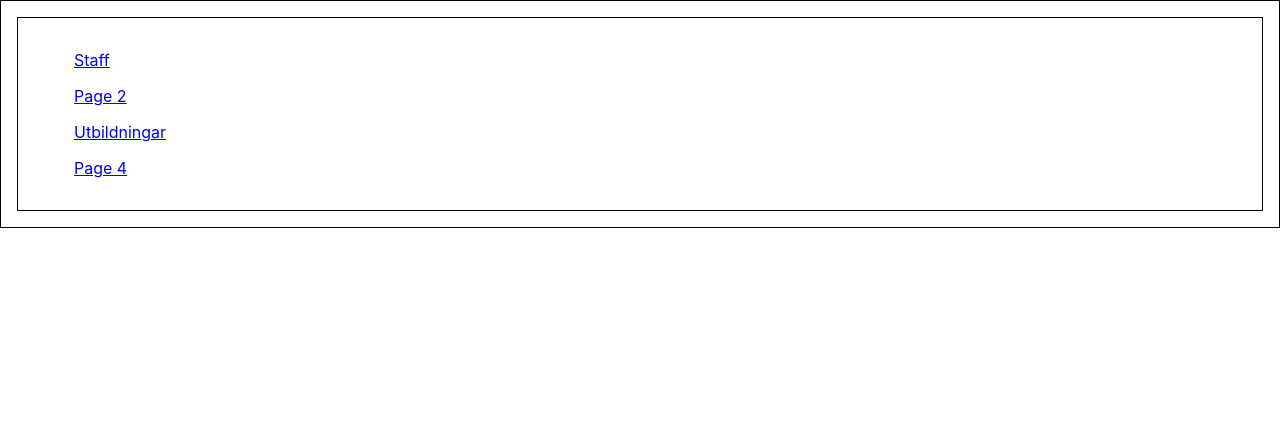
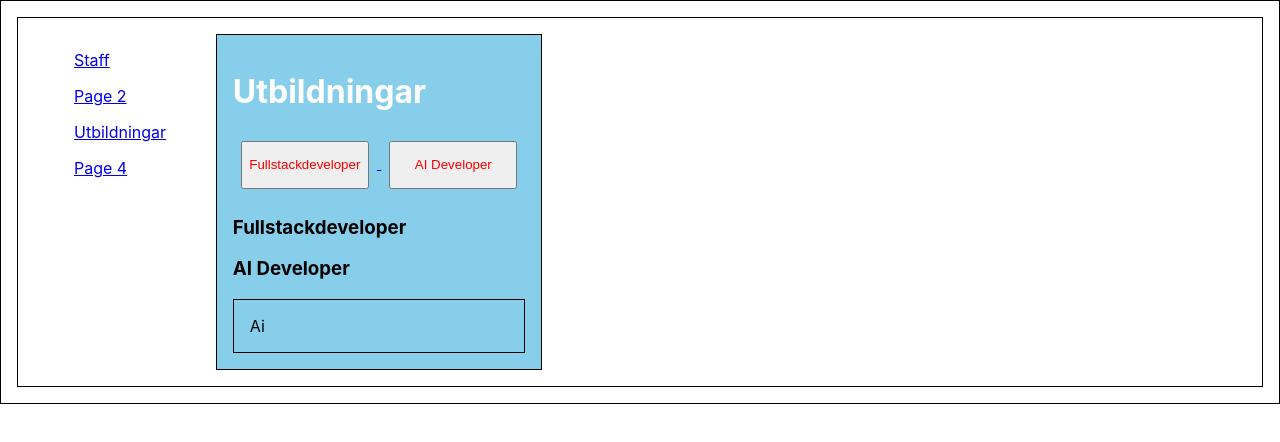
Before and after one commit to justdReas/grupp-projekt, a React (Create React App) app: page /page3/AiDeveloper in a window 1280 px wide. Shown: the top 442 px of the page. Built offline with nearby package versions, Linux system fonts and the light colour scheme.

Commit message:
Server  / Router

```diff
--- a/src/App.js
+++ b/src/App.js
@@ -7,6 +7,7 @@ import Page2 from "./componenets/Page2";
 import Page3 from "./componenets/Page3";
 import Page4 from "./componenets/Page4";
 import Fullstackdeveloper from "./componenets/Utbildningar/Fullstackdeveloper";
+import Ai from "./componenets/Utbildningar/Ai";
 
 function App() {
   return (
@@ -17,6 +18,7 @@ function App() {
         <Route path="/page2" element={<Page2 />} />
         <Route path="/page3" element={<Page3 />}>
           <Route path="Fullstackdeveloper" element={<Fullstackdeveloper />} />
+          <Route path="AiDeveloper" element={<Ai />} />
         </Route>
         <Route path="/page4" element={<Page4 />} />
       </Routes>
--- a/src/componenets/Page3.js
+++ b/src/componenets/Page3.js
@@ -7,14 +7,12 @@ function Page3() {
     <div style={{backgroundColor: "skyblue"}} >
       <h1 style={{color:"white"}}
       >Utbildningar</h1>
-      <NavLink to="Fullstackdeveloper"> test
-      <button style={{color:"Red"}}>
-
-        Fullstackdeveloper</button>
-        </NavLink>
+      <NavLink to="Fullstackdeveloper">
+      <button style={{color:"Red"}}> Fullstackdeveloper</button> </NavLink>
+      <NavLink to="AI Developer"> <button style={{color:"Red"}}>AI Developer</button></NavLink>
 
       <h3>Fullstackdeveloper </h3>
-      <h3>Frontend</h3>
+      <h3>AI Developer</h3>
       <Outlet></Outlet>
     </div>
   );
--- /dev/null
+++ b/src/componenets/Utbildningar/Ai.js
@@ -0,0 +1,10 @@
+import React from 'react'
+
+
+function Ai() {
+  return (
+    <div>Ai</div>
+  )
+}
+
+export default Ai
```
Also changed, not shown: src/componenets/Utbildningar/server/api.js (added, +17 -0 lines), src/componenets/Utbildningar/server/routes.js (added, +32 -0 lines), 1 other file (tests, documents, lock files or other folders).
